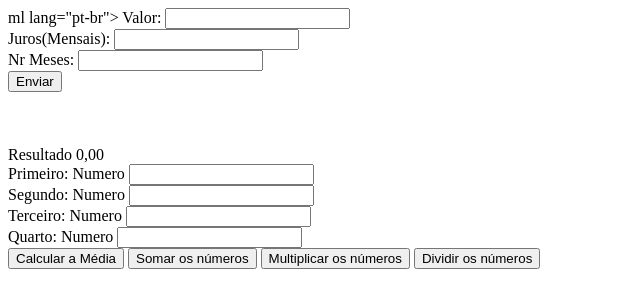
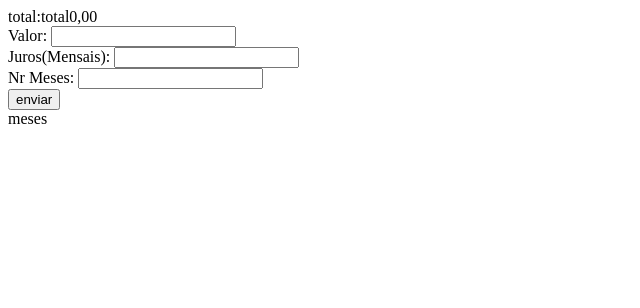
Before and after one commit to damitor/primeiro-B_3t, a plain HTML site: page index.html in a window 1280 px wide. Shown: the whole page, without its empty margins (0-640 px from the left). Drawn offline with Linux system fonts and the light colour scheme.

Commit message:
Update index.html

```diff
--- a/index.html
+++ b/index.html
@@ -1,34 +1,27 @@
-ml lang="pt-br">
+<!DOCTYPE html>
+<html lang="pt-br">
 
 <head>
     <meta charset="UTF-8">
     <meta http-equiv="X-UA-Compatible" content="IE=edge">
     <meta name="viewport" content="width=device-width, initial-scale=1.0">
     <title>Primeiro B</title>
-    <scrip<!DOCTYPE html>
-<htt src="estudo.js"></script>
+    <script src="estudo.js"></script>
 </head>
 
 <body>
 
-    Valor:   <input id="valor" type="text"><br>
-    Juros(Mensais):   <input id="juros" type="text"><br>
-    Nr Meses:   <input id="meses" type="text"><br>
-     <button onclick="total()">Enviar</button>
+    <div class="calculadora">
+        <span id="totalGeral">  total:total0,00</span><br>
+        Valor: <input id="valor" type="text"><br>
+        Juros(Mensais): <input id="juros" type="text"><br>
+        Nr Meses: <input id="meses" type="text"><br>
+        <button onclick="total()">enviar</button>
 
-<br><br><br><br>
-
-
-<span id="result">  Resultado 0,00</span><br>
-Primeiro: Numero <input id="n1" type="text"><br>
-Segundo: Numero <input id="n2" type="text"><br>
-Terceiro: Numero <input id="n3" type="text"><br>
-Quarto: Numero <input id="n4" type="text"><br>
-
-<button onclick="media()">Calcular a Média</button>
-<button onclick="soma()">Somar os números</button>
-<button onclick="Multiplicar()">Multiplicar os números</button>
-<button onclick="Dividir()">Dividir os números</button>
+    </div>
+    <div>
+        <span id="mes">meses</span>
+    </div>
 
 
 </body>
```
